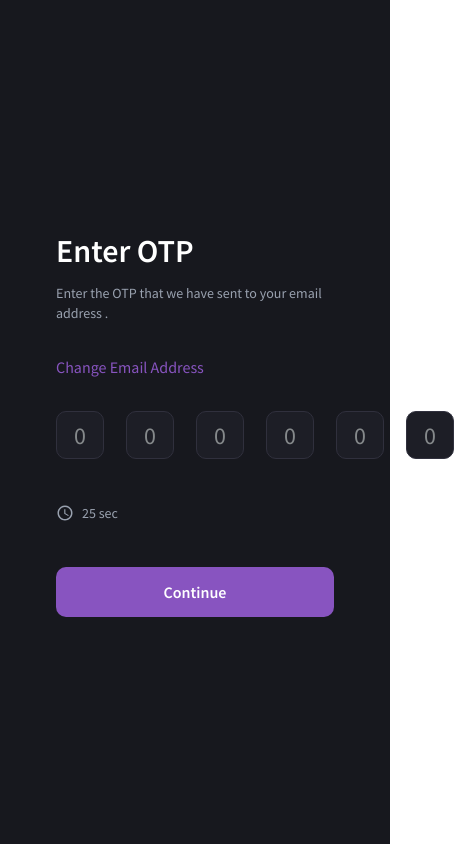
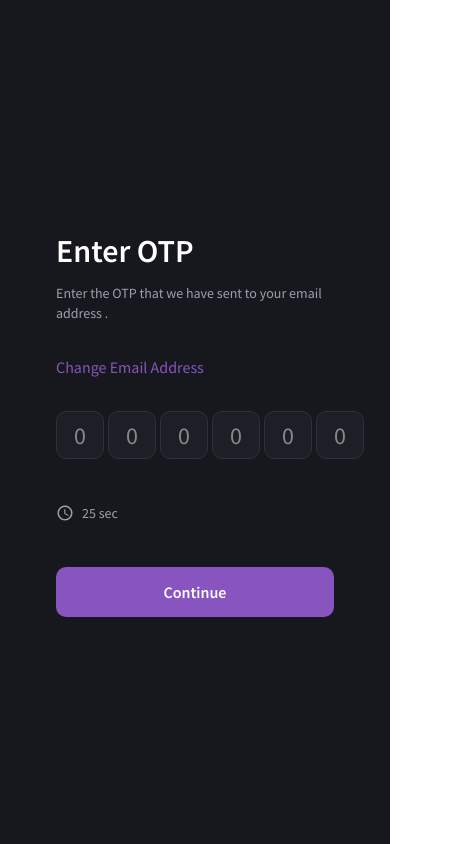
Before and after one commit to saumyakushwah/saumyakushwah-vTrades-FrontendDeveloperTask, a Next.js app: page /otp-verification in a window 390 px wide. Shown: the whole page, 454 px wide, since content can reach past the window. Built offline with nearby package versions, Linux system fonts and the light colour scheme.

Commit message:
fix: minor responsive layout fixes

```diff
--- a/src/pages/otp-verification/index.tsx
+++ b/src/pages/otp-verification/index.tsx
@@ -106,7 +106,7 @@ export default function OTPVerification() {
           Change Email Address
         </button>
 
-        <div className="flex gap-[22px] justify-between mb-[44px]">
+        <div className="flex gap-[4px] md:gap-[22px] justify-between mb-[44px]">
           {otp.map((digit, idx) => (
             <input
               id={`otp-${idx}`}
```
